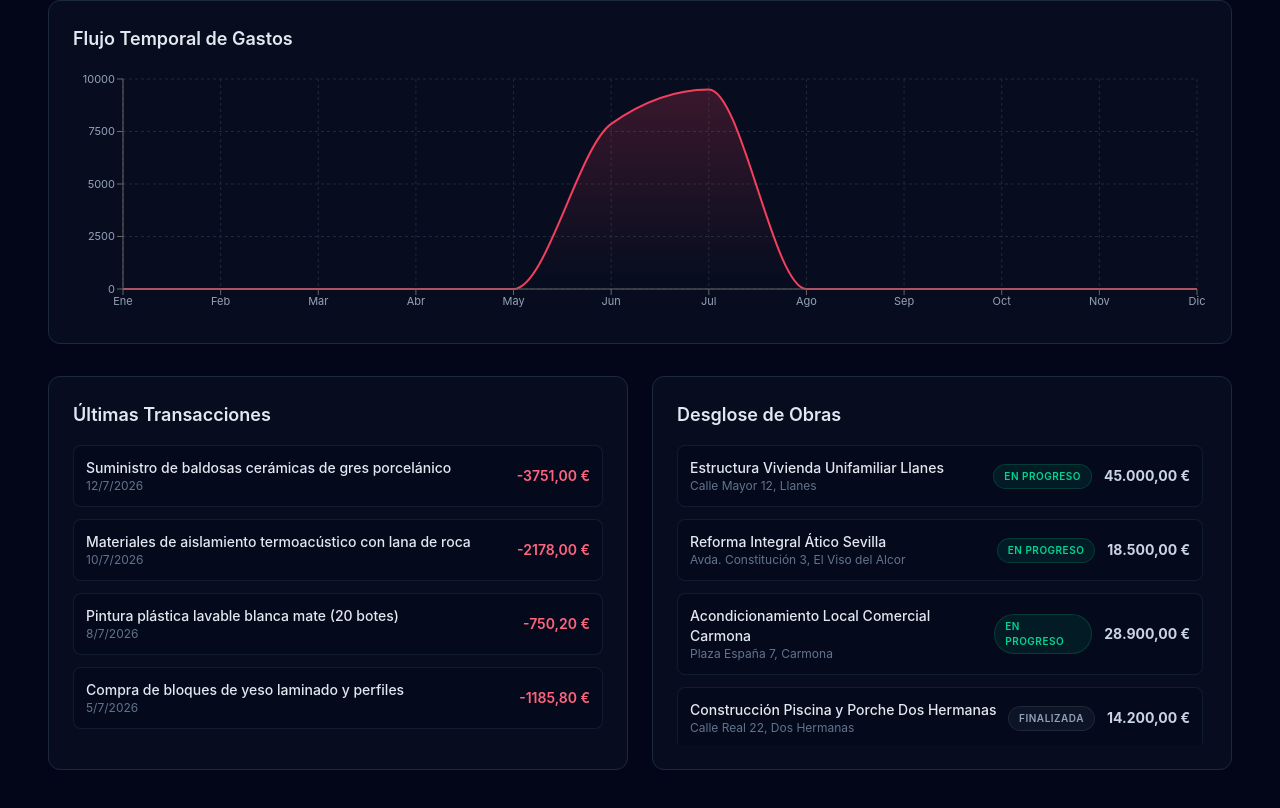
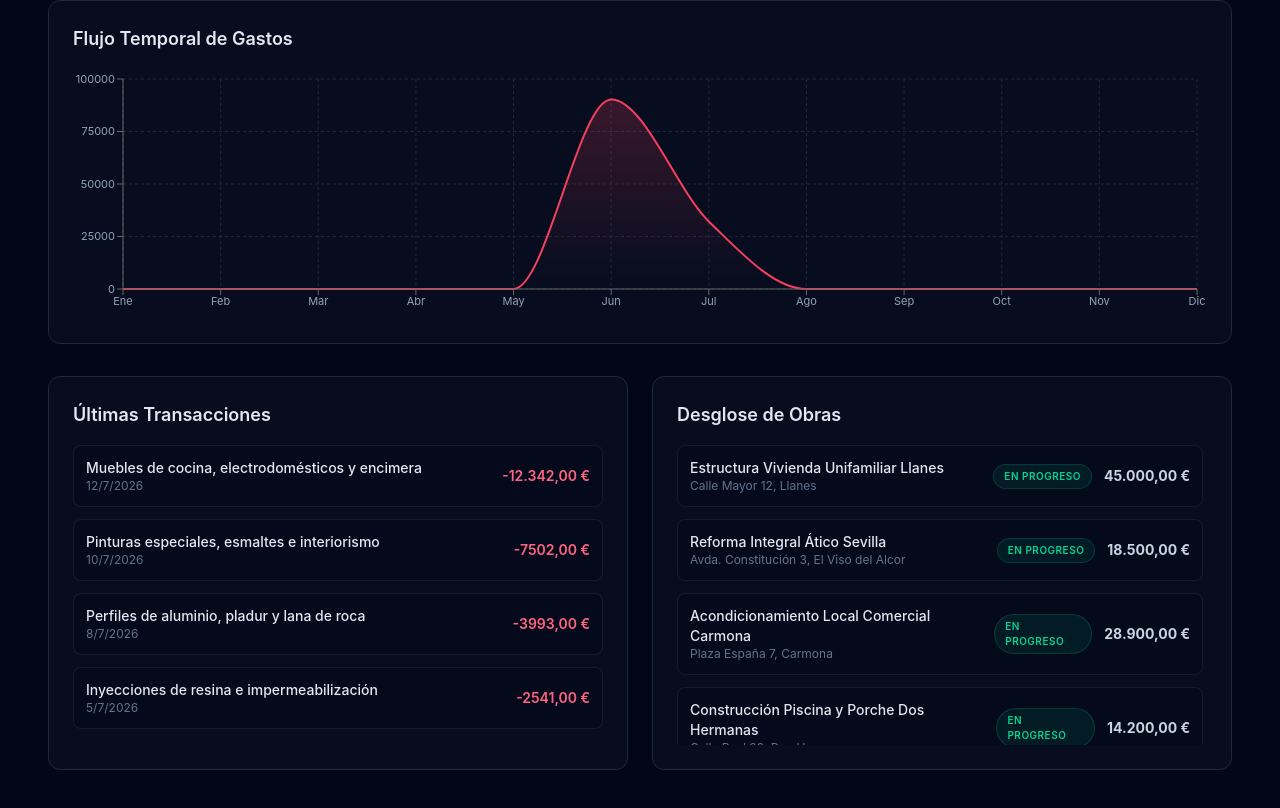
Before and after one commit to pdawgabriel-hub/dashboard-financiero, a React (Vite) app: page /dashboard in a window 1280 px wide. Shown: the part 814-1622 px from the top of the page. Built offline with nearby package versions, Linux system fonts and the light colour scheme.

Commit message:
modificacion de los mocks para que los datos no sean ambiguos

```diff
--- a/src/mocks/gastosMock/gastosMock.ts
+++ b/src/mocks/gastosMock/gastosMock.ts
@@ -5,100 +5,100 @@ export const GASTOS_MOCK: Gasto[] = [
     id: "GAST-001",
     obra_id: "OBRA-001",
     proveedor_id: "PROV-001",
-    concepto: "Compra 10 palets de cemento gris",
+    concepto: "Hormigón, estructuras y acero corrugado",
     fecha: "2026-06-18",
-    importe_neto: 1200,
+    importe_neto: 24500,
     iva_porcentaje: 21,
-    total_con_iva: 1452
+    total_con_iva: 29645
   },
   {
     id: "GAST-002",
-    obra_id: "OBRA-001",
+    obra_id: "OBRA-002",
     proveedor_id: "PROV-002",
-    concepto: "Adquisición de mallas de acero corrugado",
+    concepto: "Instalación de fontanería y alicatados porcelánicos",
     fecha: "2026-06-20",
-    importe_neto: 2500,
+    importe_neto: 9800,
     iva_porcentaje: 21,
-    total_con_iva: 3025
+    total_con_iva: 11858
   },
   {
     id: "GAST-003",
-    obra_id: "OBRA-002",
+    obra_id: "OBRA-003",
     proveedor_id: "PROV-003",
-    concepto: "Suministro de tuberías de cobre de 15mm y 22mm",
+    concepto: "Climatización industrial y cerramientos de cristal",
     fecha: "2026-06-22",
-    importe_neto: 850,
+    importe_neto: 15200,
     iva_porcentaje: 21,
-    total_con_iva: 1028.5
+    total_con_iva: 18392
   },
   {
     id: "GAST-004",
-    obra_id: "OBRA-002",
+    obra_id: "OBRA-004",
     proveedor_id: "PROV-004",
-    concepto: "Alquiler de andamios de cremallera (Fase 1)",
+    concepto: "Excavación, gresite y depuradora de piscina",
     fecha: "2026-06-25",
-    importe_neto: 1500,
+    importe_neto: 7600,
     iva_porcentaje: 21,
-    total_con_iva: 1815
+    total_con_iva: 9196
   },
   {
     id: "GAST-005",
-    obra_id: "OBRA-003",
+    obra_id: "OBRA-005",
     proveedor_id: "PROV-001",
-    concepto: "Compra de arena de río de cantos finos (15 toneladas)",
+    concepto: "Alquiler de andamios y mortero SATE fachadas",
     fecha: "2026-06-28",
-    importe_neto: 450,
+    importe_neto: 17500,
     iva_porcentaje: 21,
-    total_con_iva: 544.5
+    total_con_iva: 21175
   },
   {
     id: "GAST-006",
-    obra_id: "OBRA-001",
+    obra_id: "OBRA-006",
     proveedor_id: "PROV-005",
-    concepto: "Suministro de cables de cobre libre de halógenos",
+    concepto: "Placas fotovoltaicas, inversor e instalación",
     fecha: "2026-07-02",
-    importe_neto: 1350,
+    importe_neto: 4800,
     iva_porcentaje: 21,
-    total_con_iva: 1633.5
+    total_con_iva: 5808
   },
   {
     id: "GAST-007",
-    obra_id: "OBRA-003",
+    obra_id: "OBRA-007",
     proveedor_id: "PROV-006",
-    concepto: "Compra de bloques de yeso laminado y perfiles",
+    concepto: "Inyecciones de resina e impermeabilización",
     fecha: "2026-07-05",
-    importe_neto: 980,
+    importe_neto: 2100,
     iva_porcentaje: 21,
-    total_con_iva: 1185.8
+    total_con_iva: 2541
   },
   {
     id: "GAST-008",
-    obra_id: "OBRA-002",
+    obra_id: "OBRA-008",
     proveedor_id: "PROV-007",
-    concepto: "Pintura plástica lavable blanca mate (20 botes)",
+    concepto: "Perfiles de aluminio, pladur y lana de roca",
     fecha: "2026-07-08",
-    importe_neto: 620,
+    importe_neto: 3300,
     iva_porcentaje: 21,
-    total_con_iva: 750.2
+    total_con_iva: 3993
   },
   {
     id: "GAST-009",
-    obra_id: "OBRA-004",
+    obra_id: "OBRA-009",
     proveedor_id: "PROV-008",
-    concepto: "Materiales de aislamiento termoacústico con lana de roca",
+    concepto: "Pinturas especiales, esmaltes e interiorismo",
     fecha: "2026-07-10",
-    importe_neto: 1800,
+    importe_neto: 6200,
     iva_porcentaje: 21,
-    total_con_iva: 2178
+    total_con_iva: 7502
   },
   {
     id: "GAST-010",
-    obra_id: "OBRA-004",
+    obra_id: "OBRA-010",
     proveedor_id: "PROV-009",
-    concepto: "Suministro de baldosas cerámicas de gres porcelánico",
+    concepto: "Muebles de cocina, electrodomésticos y encimera",
     fecha: "2026-07-12",
-    importe_neto: 3100,
+    importe_neto: 10200,
     iva_porcentaje: 21,
-    total_con_iva: 3751
+    total_con_iva: 12342
   }
 ];
--- a/src/mocks/obrasMock/obrasMock.ts
+++ b/src/mocks/obrasMock/obrasMock.ts
@@ -39,7 +39,7 @@ export const OBRAS_MOCK: Obra[] = [
     direccion: "Calle Real 22, Dos Hermanas",
     fecha_inicio: "2026-06-01",
     fecha_fin_prevista: "2026-07-15",
-    estado: "finalizada"
+    estado: "en_progreso"
   },
   {
     id: "OBRA-005",
@@ -69,7 +69,7 @@ export const OBRAS_MOCK: Obra[] = [
     direccion: "Calle San Fernando 8, Alcalá de Guadaíra",
     fecha_inicio: "2026-04-15",
     fecha_fin_prevista: "2026-05-10",
-    estado: "finalizada"
+    estado: "en_progreso"
   },
   {
     id: "OBRA-008",
--- a/src/mocks/presupuestosMock/presupuestosMock.ts
+++ b/src/mocks/presupuestosMock/presupuestosMock.ts
@@ -4,7 +4,7 @@ export const PRESUPUESTOS_MOCK: Presupuesto[] = [
   {
     id: "PRES-0001",
     cliente_id: "CLI-0001",
-    titulo: "Reforma Integral de Vivienda Unifamiliar",
+    titulo: "Estructura Vivienda Unifamiliar Llanes",
     fecha_emision: "2026-05-10",
     importe_total: 45000,
     estado: "aceptado"
@@ -12,15 +12,15 @@ export const PRESUPUESTOS_MOCK: Presupuesto[] = [
   {
     id: "PRES-0002",
     cliente_id: "CLI-0002",
-    titulo: "Instalación Eléctrica Nave Industrial",
+    titulo: "Reforma Integral Ático Sevilla",
     fecha_emision: "2026-06-01",
     importe_total: 18500,
-    estado: "enviado"
+    estado: "aceptado"
   },
   {
     id: "PRES-0003",
     cliente_id: "CLI-0003",
-    titulo: "Acondicionamiento y Climatización Local Comercial",
+    titulo: "Acondicionamiento Local Comercial Carmona",
     fecha_emision: "2026-04-20",
     importe_total: 28900,
     estado: "aceptado"
@@ -28,7 +28,7 @@ export const PRESUPUESTOS_MOCK: Presupuesto[] = [
   {
     id: "PRES-0004",
     cliente_id: "CLI-0004",
-    titulo: "Excavación y Construcción de Piscina de Obra",
+    titulo: "Construcción Piscina y Porche Dos Hermanas",
     fecha_emision: "2026-05-02",
     importe_total: 14200,
     estado: "aceptado"
@@ -36,15 +36,15 @@ export const PRESUPUESTOS_MOCK: Presupuesto[] = [
   {
     id: "PRES-0005",
     cliente_id: "CLI-0005",
-    titulo: "Rehabilitación de Fachada y Aislamiento Térmico",
+    titulo: "Rehabilitación Fachada Edificio Delicias",
     fecha_emision: "2026-06-15",
     importe_total: 32000,
-    estado: "enviado"
+    estado: "aceptado"
   },
   {
     id: "PRES-0006",
     cliente_id: "CLI-0006",
-    titulo: "Instalación de Sistema Solar Fotovoltaico Autoconsumo",
+    titulo: "Instalación Placas Solares Chalet Utrera",
     fecha_emision: "2026-06-22",
     importe_total: 8400,
     estado: "aceptado"
@@ -52,7 +52,7 @@ export const PRESUPUESTOS_MOCK: Presupuesto[] = [
   {
     id: "PRES-0007",
     cliente_id: "CLI-0007",
-    titulo: "Saneamiento de Muros e Impermeabilización de Humedades",
+    titulo: "Saneamiento de Humedades Alcalá",
     fecha_emision: "2026-03-28",
     importe_total: 3900,
     estado: "aceptado"
@@ -60,10 +60,10 @@ export const PRESUPUESTOS_MOCK: Presupuesto[] = [
   {
     id: "PRES-0008",
     cliente_id: "CLI-0008",
-    titulo: "Montaje de Falsos Techos y Tabiquería de Yeso Laminado",
+    titulo: "Pladur y Aislamiento Acústico Oficina Camas",
     fecha_emision: "2026-07-01",
     importe_total: 6100,
-    estado: "enviado"
+    estado: "aceptado"
   },
   {
     id: "PRES-0009",
@@ -79,6 +79,6 @@ export const PRESUPUESTOS_MOCK: Presupuesto[] = [
     titulo: "Renovación de Cocina, Fontanería y Alicatados",
     fecha_emision: "2026-07-05",
     importe_total: 16800,
-    estado: "enviado"
+    estado: "aceptado"
   }
 ];
```
